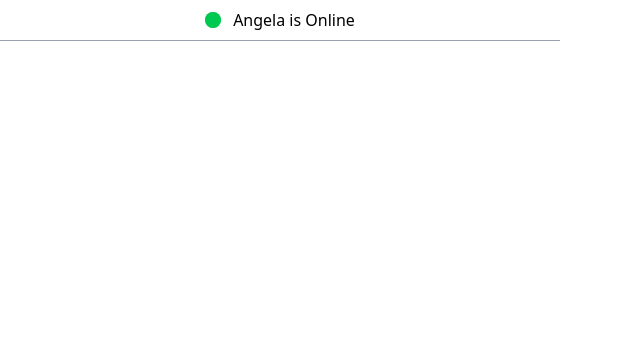
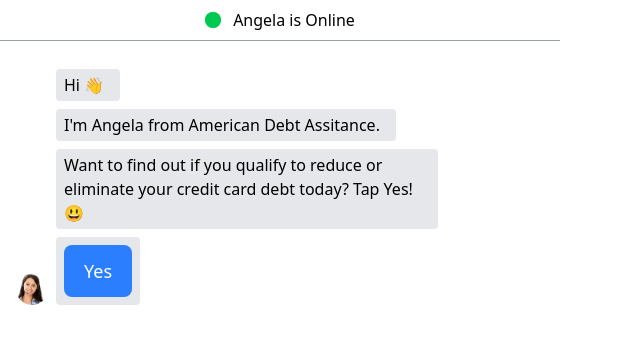
Before and after one commit to aashmanVerma/chatbot-cdn, a plain HTML site: page index.html in a window 1280 px wide. Shown: the whole page, without its empty margins (0-640 px from the left). Drawn offline with nearby package versions, Linux system fonts and the light colour scheme.

Commit message:
chore: improvements

```diff
--- a/chatbot.css
+++ b/chatbot.css
@@ -41,3 +41,7 @@
   animation: l1 1s steps(4) infinite;
 }
 @keyframes l1 {to{clip-path: inset(0 -34% 0 0)}}
+
+#chat-container {
+  scroll-behavior: smooth;
+}
--- a/chatbot.js
+++ b/chatbot.js
@@ -1,10 +1,36 @@
+const returnOptions = (option, index, size) => {
+  let classes = "option-btn cursor-pointer rounded-lg bg-blue-500 text-white font-medium w-full text-center";
+
+  switch(size) {
+    case 'sm':
+      classes += " px-3 py-1 text-sm";
+      break;
+    case 'md':
+      classes += " px-4 py-2 text-base";
+      break;
+    case 'lg':
+      classes += " px-5 py-3 text-lg";
+      break;
+    default:
+      classes += " px-4 py-2 text-base";
+  }
+
+  return `
+    <button class="${classes}" data-index="${index}">
+      ${option.text}
+    </button>
+  `;
+};
+
+
 class Chatbot {
-  constructor(name, containerId, config, heightClass) {
+  constructor(name, containerId, config, heightClass, optionSize = 'sm') {
     this.container = document.getElementById(containerId);
     this.config = config;
     this.handleOptionClick = this.handleOptionClick.bind(this);
     this.name = name;
     this.heightClass = heightClass;
+    this.optionSize = optionSize;
     this.init();
   }
 
@@ -49,12 +75,9 @@ class Chatbot {
         <img src="./img/agent.jpg" class="h-8 w-8 rounded-full flex-shrink-0" />
           <div class="flex flex-col gap-y-2">
             ${chatData.message.map(msg => `<span class="bg-[#E5E7EB] w-fit py-1 px-4 pl-2 rounded">${msg}</span>`).join('')}
-            <div class="flex flex-wrap gap-2 bg-[#E5E7EB] p-2 rounded w-fit opt-container">
-              ${chatData.options.map((option, index) => `
-                <button class="option-btn px-4 cursor-pointer py-1 rounded-lg bg-blue-500 text-white font-medium w-fit" data-index="${index}">
-                  ${option.text}
-                </button>`
-              ).join('')}
+            <div class="flex flex-col gap-2 bg-[#E5E7EB] p-2 rounded w-fit opt-container">
+              ${chatData.options.map((option, index) => returnOptions(option, index, this.optionSize)
+      ).join('')}
             </div>
         </div>
       `;
@@ -76,6 +99,7 @@ class Chatbot {
       });
 
       chatContainer.appendChild(botMsg);
+      botMsg.scrollIntoView({ behavior: 'smooth', block: 'start' });
     }, 600);
   }
 
--- a/index.html
+++ b/index.html
@@ -1,14 +1,13 @@
 <!DOCTYPE html>
 <html lang="en">
   <head>
-  <meta charset="UTF-8">
-  <meta name="viewport" content="width=device-width, initial-scale=1.0">
+    <meta charset="UTF-8" />
+    <meta name="viewport" content="width=device-width, initial-scale=1.0" />
     <title>Chatbot Example</title>
-  <link rel="stylesheet" href="chatbot.css">
+    <link rel="stylesheet" href="chatbot.css" />
     <script src="https://unpkg.com/@tailwindcss/browser@4"></script>
   </head>
   <body>
-
     <!-- Chatbot Container -->
     <div id="chat-wrapper"></div>
 
@@ -16,25 +15,78 @@
     <script>
       const chatbotConfig = {
         start: {
-        message: "Hello! How can I assist you today?",
+          message: [
+            "Hi 👋",
+            "I'm Angela from American Debt Assitance.",
+            "Want to find out if you qualify to reduce or eliminate your credit card debt today? Tap Yes! 😃",
+          ],
           options: [
-          { text: "Tell me a joke", next: "joke" },
-          { text: "Give me a quote", next: "quote" },
+            { text: "Yes", next: "agreed" },
+            // { text: "No" } // disqualify
           ],
         },
-      joke: {
-        message: "Why don’t skeletons fight each other? Because they don’t have the guts!",
-        options: [{ text: "Back to start", next: "start" }],
+        agreed: {
+          message: [
+            "Okay, let me ask you 2 quick questions.",
+            "Are you currently employed? Tap Yes or No.",
+          ],
+          options: [
+            { text: "Yes", next: "second1" },
+            { text: "No", next: "second2" },
+          ],
         },
-      quote: {
-        message: "The only limit to our realization of tomorrow is our doubts of today. - Franklin D. Roosevelt",
-        options: [{ text: "Back to start", next: "start" }],
+        second1: {
+          message: [
+            "How much do you owe on all your credit cards in total? (Total combined balance)",
+          ],
+          options: [
+            { text: "Under $10,000", next: "s1F2" },
+            { text: "$10,000 - $20,000", next: "s1F1" },
+            { text: "$20,000 - $50,000", next: "s1F1" },
+            { text: "Over $50,000+", next: "s1F1" },
+          ],
+        },
+        second2: {
+          message: [
+            "Would you like to check if you're eligible for $5,000 Emergency Relief?",
+          ],
+          options: [
+            { text: "Yes", next: "s1F2" },
+            { text: "No", next: "s1F2" },
+          ],
+        },
+        //QUALIFIED
+        s1F1: {
+          message: [
+            "🎉 Congratulations! 🎁",
+            "You're pre-qualified to reduce your credit card debt!",
+            "Hold on while I finalize things...",
+            "Good News! Tap the button below and fill out the form to find out how much credit card debt you can reduce - It only takes 2 minutes.",
+          ],
+          options: [
+            {
+              text: "Reduce Your Debt Now >",
+              url: "https://clk.myamericaworld.com/click/",
+            },
+          ],
+        },
+        //DISQUALIFIED
+        s1F2: {
+          message: [
+            "🎉 Congratulations! 🎁 You are approved for up to $5,000 Emergency Relief. Use it to pay rent, bills, groceries, shopping and much more...",
+            "Tap the button below and confirm your information to claim up to $5,000. God Bless!",
+          ],
+          options: [
+            {
+              text: "Claim Emergency Relief >",
+              url: "https://clk.greatamericansociety.com/670bd484981ff83c34c20921?s1=Debt-Side",
+            },
+          ],
         },
       };
 
       // Initialize the chatbot
-    new Chatbot("Angela", "chat-wrapper", chatbotConfig);
+      new Chatbot("Angela", "chat-wrapper", chatbotConfig, null, 'lg');
     </script>
-
   </body>
 </html>
```
Lines whose indentation alone changed are shown as unchanged.
